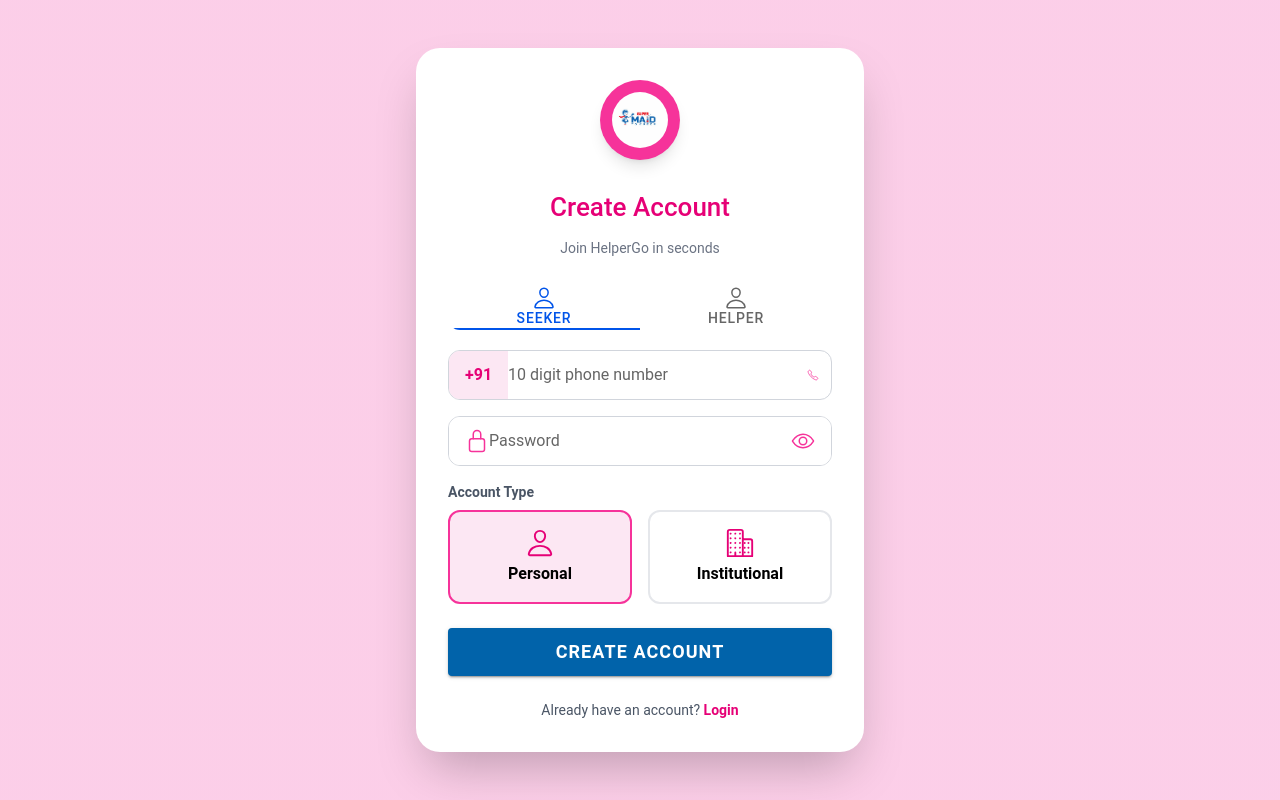
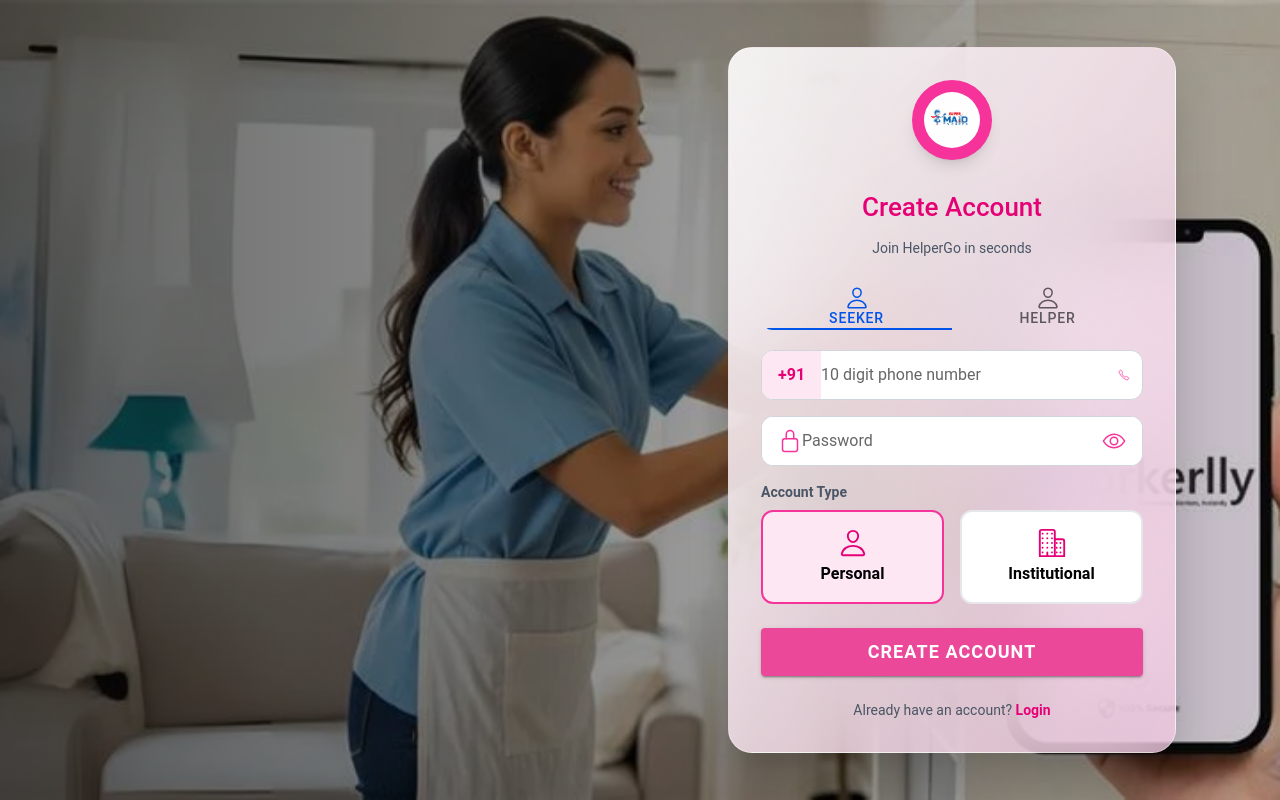
Before and after one commit to PujaDas-TransEV/HomeServiceAPP, a React (Vite) app in the folder homeservice-app/: page /signup in a window 1280 px wide. Built offline with nearby package versions, Linux system fonts and the light colour scheme.

Commit message:
update authentication

```diff
--- a/homeservice-app/src/components/Authentication/Signup.tsx
+++ b/homeservice-app/src/components/Authentication/Signup.tsx
@@ -22,7 +22,7 @@
 } from 'ionicons/icons';
 import { useHistory } from 'react-router-dom';
 import logoImg from '../../components/assets/logo.jpg';
-
+import bgImage from '../assets/signupm.webp';
 const Signup: React.FC = () => {
   const history = useHistory();
 
@@ -91,12 +91,23 @@
   return (
   <IonPage>
     <IonContent fullscreen>
-        {/* Background */}
-        <div className="min-h-screen flex items-center justify-center bg-linear-to-br from-pink-200 via-pink-200 to-pink-200 px-4">
+      <div
+        className="min-h-screen flex items-center justify-center lg:justify-end
+                   bg-cover bg-center relative px-4 lg:px-16"
+        style={{ backgroundImage: `url(${bgImage})` }}
+      >
+        {/* Dark Gradient Overlay */}
+        <div className="absolute inset-0 bg-linear-to-r from-black/60 via-black/40 to-black/20"></div>
 
-          {/* Card */}
-          <div className="w-full max-w-md bg-white rounded-3xl shadow-2xl p-8">
-
+        {/* Signup Card */}
+        <div
+         className="relative w-full max-w-md
+           bg-linear-to-br from-white/90 to-pink-200/70
+           backdrop-blur-2xl
+           border border-white/40
+           rounded-3xl shadow-2xl
+           p-8 lg:mr-10"
+>
           {/* Logo & Title */}
           <div className="flex flex-col items-center mb-6">
             <div className="w-20 h-20 bg-pink-500 rounded-full flex items-center justify-center shadow-lg mb-3">
@@ -106,10 +117,12 @@
                 className="w-14 h-14 rounded-full object-cover"
               />
             </div>
+
             <h1 className="text-3xl font-bold text-pink-600">
               Create Account
             </h1>
-              <p className="text-gray-500 text-sm mt-1">
+
+            <p className="text-gray-600 text-sm mt-1">
               Join HelperGo in seconds
             </p>
           </div>
@@ -131,7 +144,7 @@
           </IonSegment>
 
           {/* Phone */}
-            <div className="flex items-center border border-gray-300 rounded-xl mb-4 overflow-hidden">
+          <div className="flex items-center border border-gray-300 rounded-xl mb-4 overflow-hidden bg-white">
             <div className="px-4 py-3 bg-pink-100 text-pink-600 font-bold">
               +91
             </div>
@@ -151,7 +164,10 @@
           </div>
 
           {/* Password */}
-            <IonItem lines="none" className="rounded-xl border border-gray-300 mb-4">
+          <IonItem
+            lines="none"
+            className="rounded-xl border border-gray-300 mb-4 bg-white"
+          >
             <IonIcon
               icon={lockClosedOutline}
               slot="start"
@@ -171,15 +187,13 @@
             />
           </IonItem>
 
-            {/* Capacity */}
-
+          {/* Account Type */}
           <div className="mb-6">
             <p className="text-sm font-semibold text-gray-600 mb-2">
               Account Type
             </p>
 
             <div className="grid grid-cols-2 gap-4">
-    {/* Personal */}
               <div
                 onClick={() => setCapacity('personal')}
                 className={`flex flex-col items-center justify-center p-4 rounded-xl border-2 cursor-pointer transition
@@ -193,10 +207,9 @@
                   icon={personOutline}
                   className="text-3xl text-pink-600 mb-1"
                 />
-      <p className="font-semibold text-center m-0">Personal</p>
+                <p className="font-semibold m-0">Personal</p>
               </div>
 
-    {/* Institutional */}
               <div
                 onClick={() => setCapacity('institutional')}
                 className={`flex flex-col items-center justify-center p-4 rounded-xl border-2 cursor-pointer transition
@@ -210,17 +223,19 @@
                   icon={businessOutline}
                   className="text-3xl text-pink-600 mb-1"
                 />
-      <p className="font-semibold text-center m-0">Institutional</p>
+                <p className="font-semibold m-0">Institutional</p>
               </div>
             </div>
           </div>
 
-
           {/* Button */}
           <IonButton
             expand="block"
-              color="secondary"
             className="h-12 text-lg font-semibold rounded-xl"
+            style={{
+              '--background': '#ec4899',
+              '--background-hover': '#db2777',
+            } as any}
             onClick={handleSignup}
           >
             Create Account
@@ -249,6 +264,8 @@
     </IonContent>
   </IonPage>
 );
+
+
 };
 
 export default Signup;
```
Also changed, not shown: homeservice-app/src/components/Authentication/Login.tsx (+0 -149 lines), homeservice-app/src/components/assets/signupm.webp (added). Lines whose indentation alone changed are shown as unchanged.
